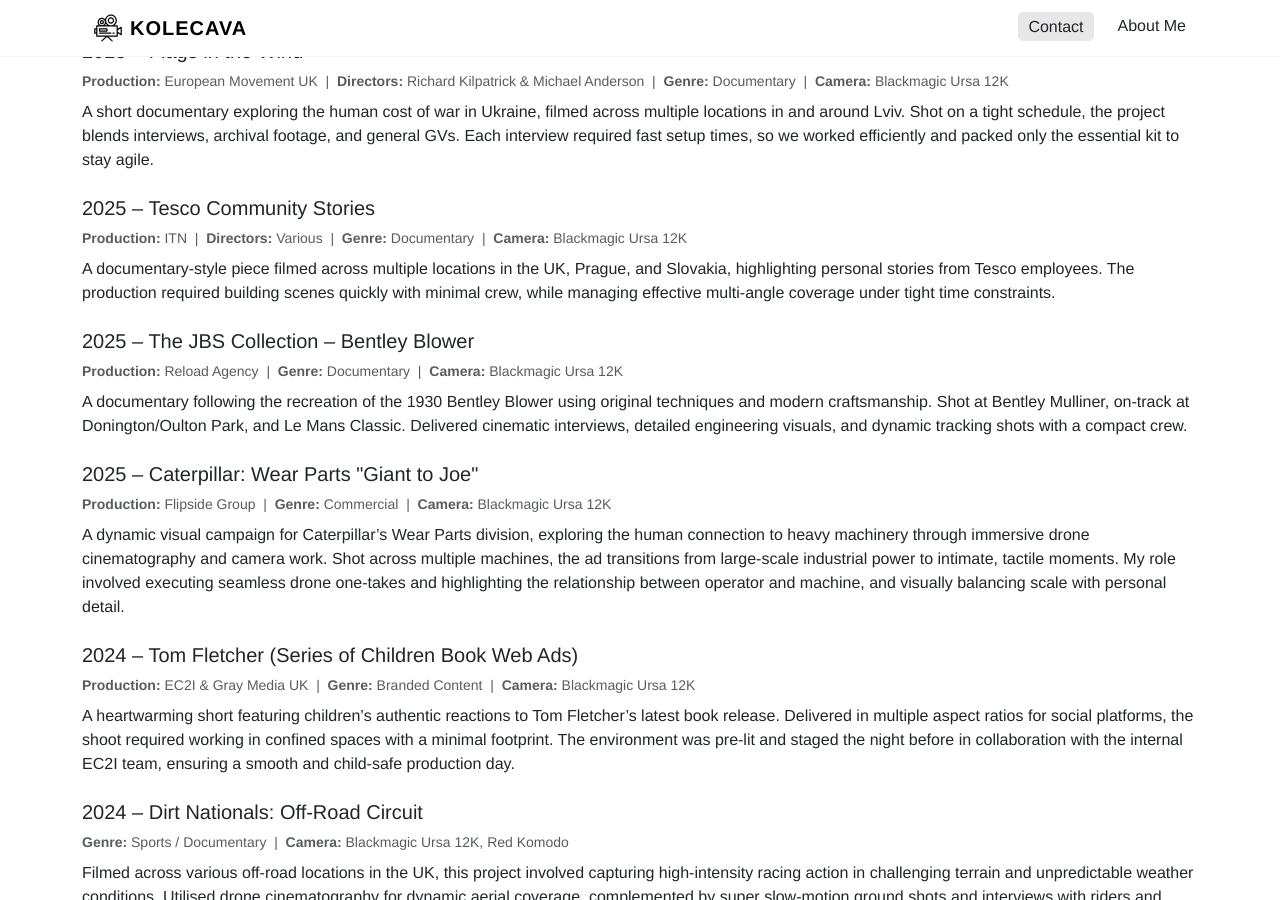
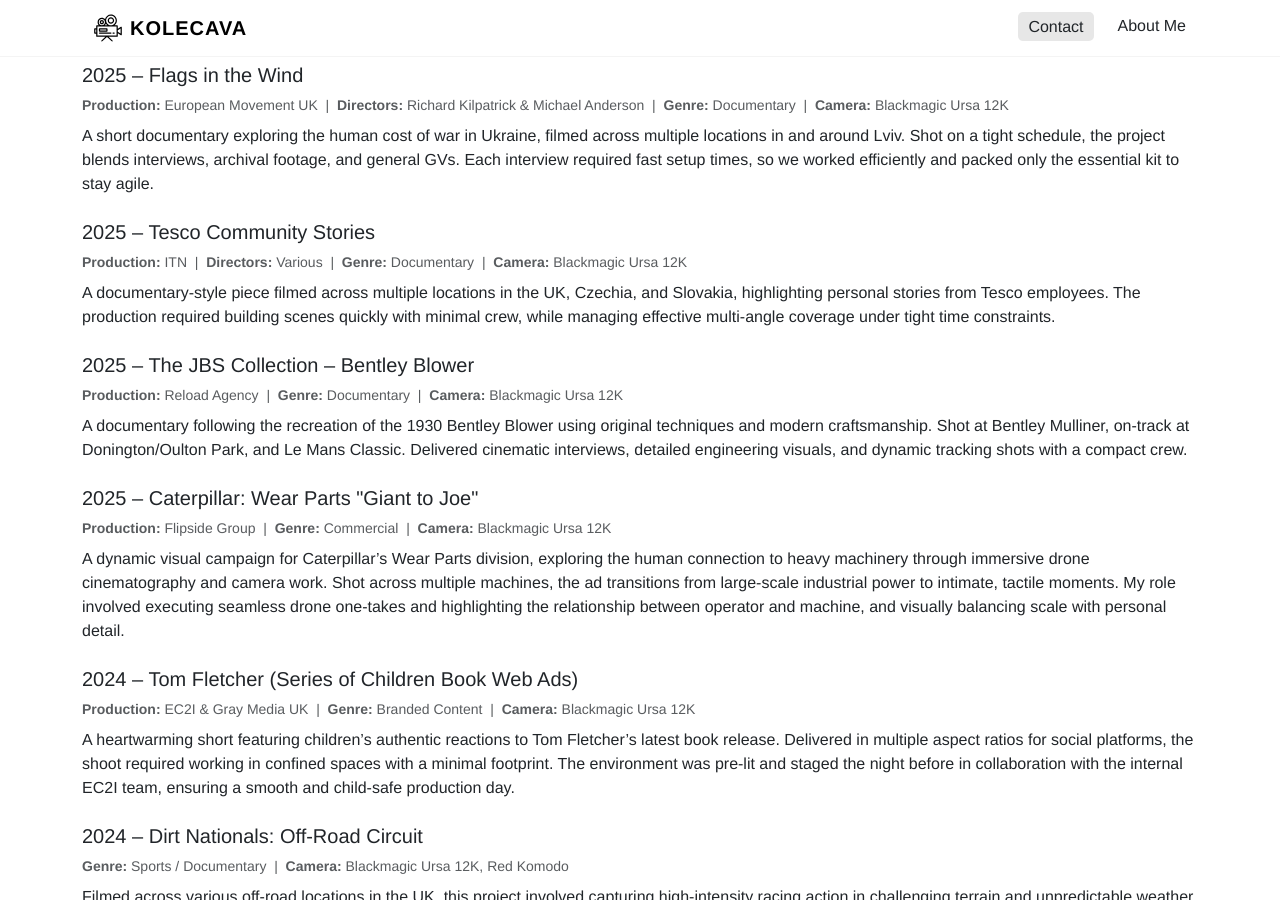
Before and after one commit to kkolecava/kolecava.com, a Jekyll site: the page built from pages/cv.md, in a window 1280 px wide and 900 px high, scrolled down 1952 px. Built offline with Jekyll 4.4.1, drawn with Linux system fonts in a browser that asks for light colours; nearby versions of some CDN libraries.

Commit message:
updatings

```diff
--- a/pages/cv.md
+++ b/pages/cv.md
@@ -125,7 +126,7 @@
         <strong>Camera:</strong> Blackmagic Ursa 12K
       </p>
       <p>
-        A documentary-style piece filmed across multiple locations in the UK, Prague, and Slovakia, highlighting personal stories from Tesco employees. The production required building scenes quickly with minimal crew, while managing effective multi-angle coverage under tight time constraints.
+        A documentary-style piece filmed across multiple locations in the UK, Czechia, and Slovakia, highlighting personal stories from Tesco employees. The production required building scenes quickly with minimal crew, while managing effective multi-angle coverage under tight time constraints.
       </p>
     </div>
 
```
Also changed, not shown: other parts of pages/cv.md (+1 -0 lines), 1 other file.
